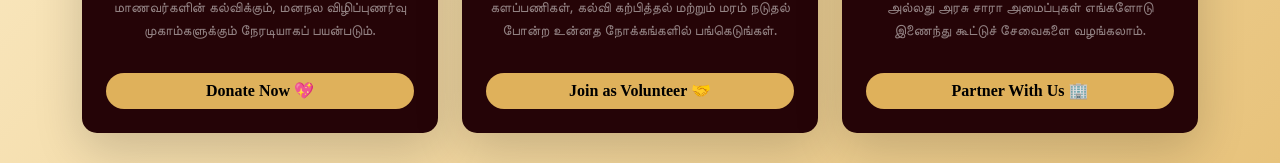
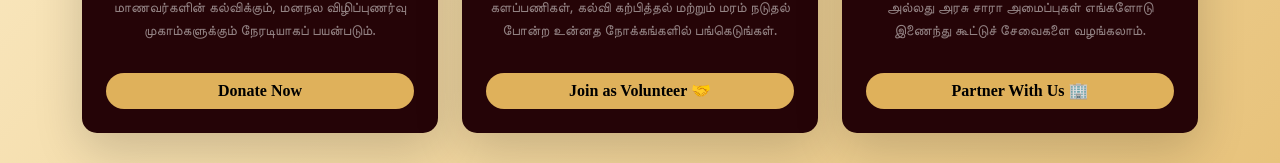
Before and after one commit to NexGenCraftLabs/Tamil-Yazhi-Trust, a React (Vite) app: page /getinvolved in a window 1280 px wide. Shown: the part 575-738 px from the top of the page. Built offline with nearby package versions, Linux system fonts and the light colour scheme.

Commit message:
Fix Netlify 404 routing error using _redirects

```diff
--- a/src/pages/GetInvolved.jsx
+++ b/src/pages/GetInvolved.jsx
@@ -114,7 +114,7 @@ function GetInvolved() {
                   className="w-100 font-cinzel fw-bold border-0 mt-3 py-2.5 text-black"
                   style={{ backgroundColor: '#dfb15b', borderRadius: '25px' }}
                 >
-                  Donate Now 💖
+                  Donate Now
                 </Button>
               </Card.Body>
             </Card>
```
Also changed, not shown: 1 other file (tests, documents, lock files or other folders).
